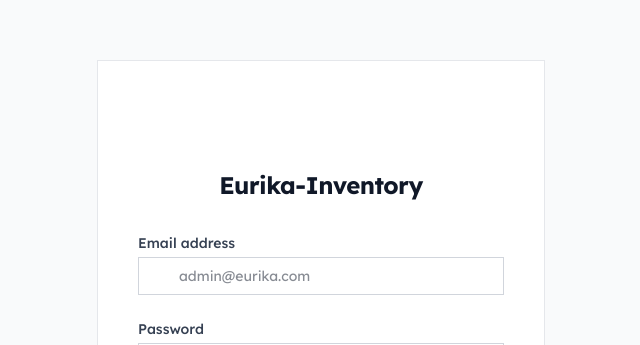
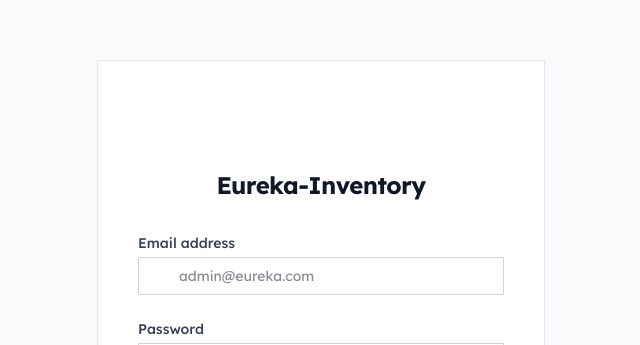
Before and after one commit to fazilmuhammad/FazilDev-InventoryFrontend, a React (Vite) app: page /login in a window 1280 px wide. Shown: the part 132-477 px from the top of the page, without its empty margins (319-959 px from the left). Built offline with nearby package versions, Linux system fonts and the light colour scheme; some icons are missing.

Commit message:
fix naming

```diff
--- a/index.html
+++ b/index.html
@@ -5,7 +5,7 @@
   <meta charset="UTF-8" />
   <link rel="icon" type="image/svg+xml" href="/favicon.svg" />
   <meta name="viewport" content="width=device-width, initial-scale=1.0" />
-  <title>Fazil | Eurika Technical Test</title>
+  <title>Fazil | Eureka Technical Test</title>
   <link rel="preconnect" href="https://fonts.googleapis.com">
   <link rel="preconnect" href="https://fonts.gstatic.com" crossorigin>
   <link href="https://fonts.googleapis.com/css2?family=Lexend+Deca:wght@100..900&display=swap" rel="stylesheet">
--- a/package.json
+++ b/package.json
@@ -1,5 +1,5 @@
 {
-  "name": "fazil-eurika-technicaltest",
+  "name": "fazil-eureka-technicaltest",
   "private": true,
   "version": "0.0.0",
   "type": "module",
--- a/src/layouts/Layout.jsx
+++ b/src/layouts/Layout.jsx
@@ -33,7 +33,7 @@ const Sidebar = ({ isOpen, toggleSidebar }) => {
           <div className="flex items-center gap-3 text-primary dark:text-white">
             <BuildingsLinear size={24} className="flex-shrink-0" />
             <h1 className={`text-xl font-bold whitespace-nowrap transition-opacity duration-300 hidden md:block ${isOpen ? 'opacity-100' : 'opacity-0 w-0'}`}>
-              Eurika-Inventory
+              Eureka-Inventory
             </h1>
           </div>
           <button onClick={toggleSidebar} className="text-gray-500 hover:text-gray-900 dark:text-gray-400 md:hidden flex-shrink-0">
--- a/src/pages/Login.jsx
+++ b/src/pages/Login.jsx
@@ -43,7 +43,7 @@ const Login = () => {
             <div className="inline-flex items-center justify-center p-3  rounded-2xl text-primary dark:text-white mb-4">
               <BuildingsLinear size={36} />
             </div>
-            <h2 className="text-2xl font-bold text-gray-900 dark:text-white tracking-tight">Eurika-Inventory</h2>
+            <h2 className="text-2xl font-bold text-gray-900 dark:text-white tracking-tight">Eureka-Inventory</h2>
           </div>
           <form className="space-y-6" onSubmit={handleLogin}>
             <div>
@@ -58,7 +58,7 @@ const Login = () => {
                   value={email}
                   onChange={(e) => setEmail(e.target.value)}
                   className="w-full pl-10 pr-3 py-2 text-sm border border-gray-300 dark:border-gray-700 bg-white dark:bg-[#0f1115] text-gray-900 dark:text-white focus:outline-none focus:ring-1 focus:ring-primary dark:focus:ring-blue-400 focus:border-primary transition-all"
-                  placeholder="admin@eurika.com"
+                  placeholder="admin@eureka.com"
                 />
               </div>
             </div>
```
Also changed, not shown: 1 other file (tests, documents, lock files or other folders).
